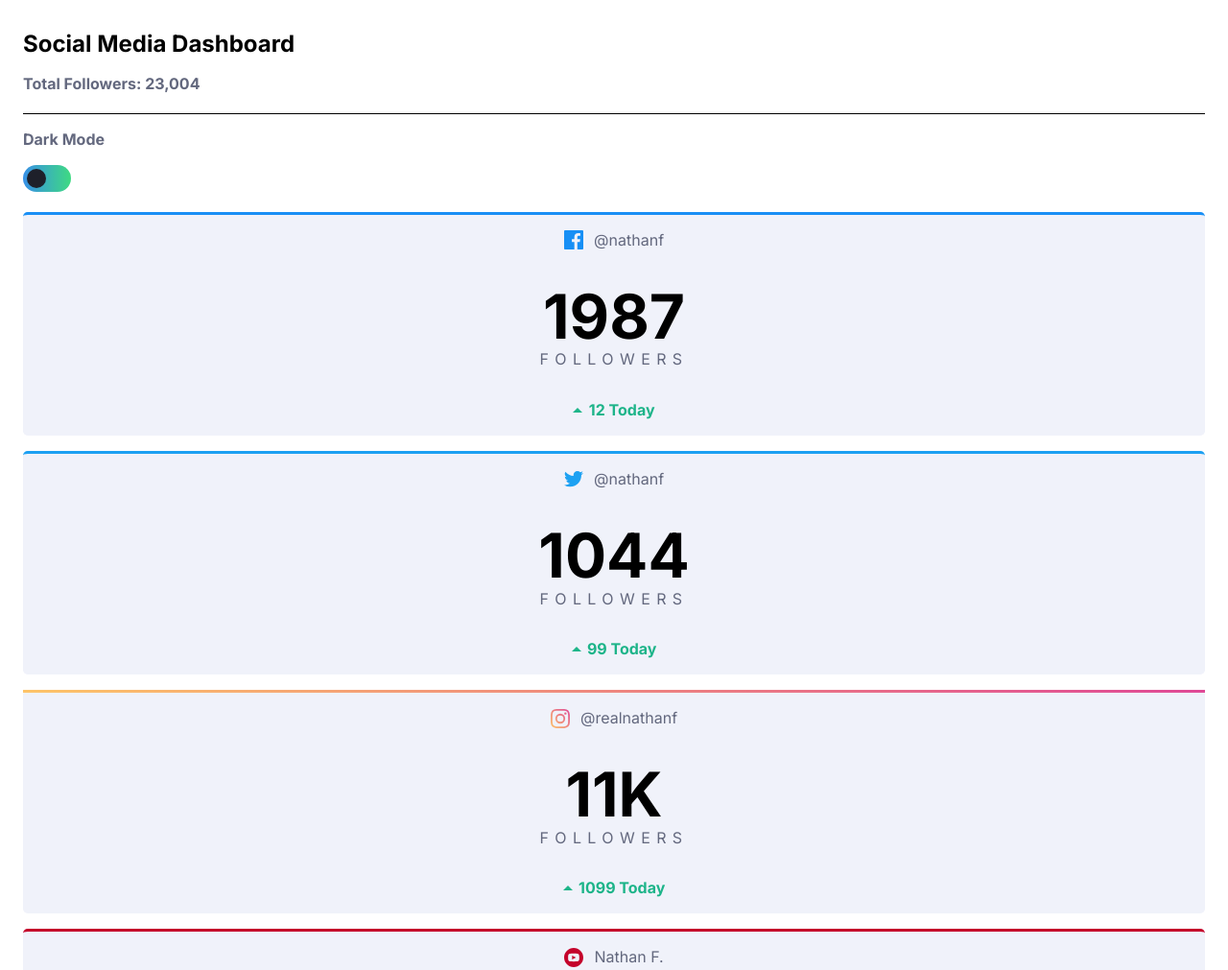
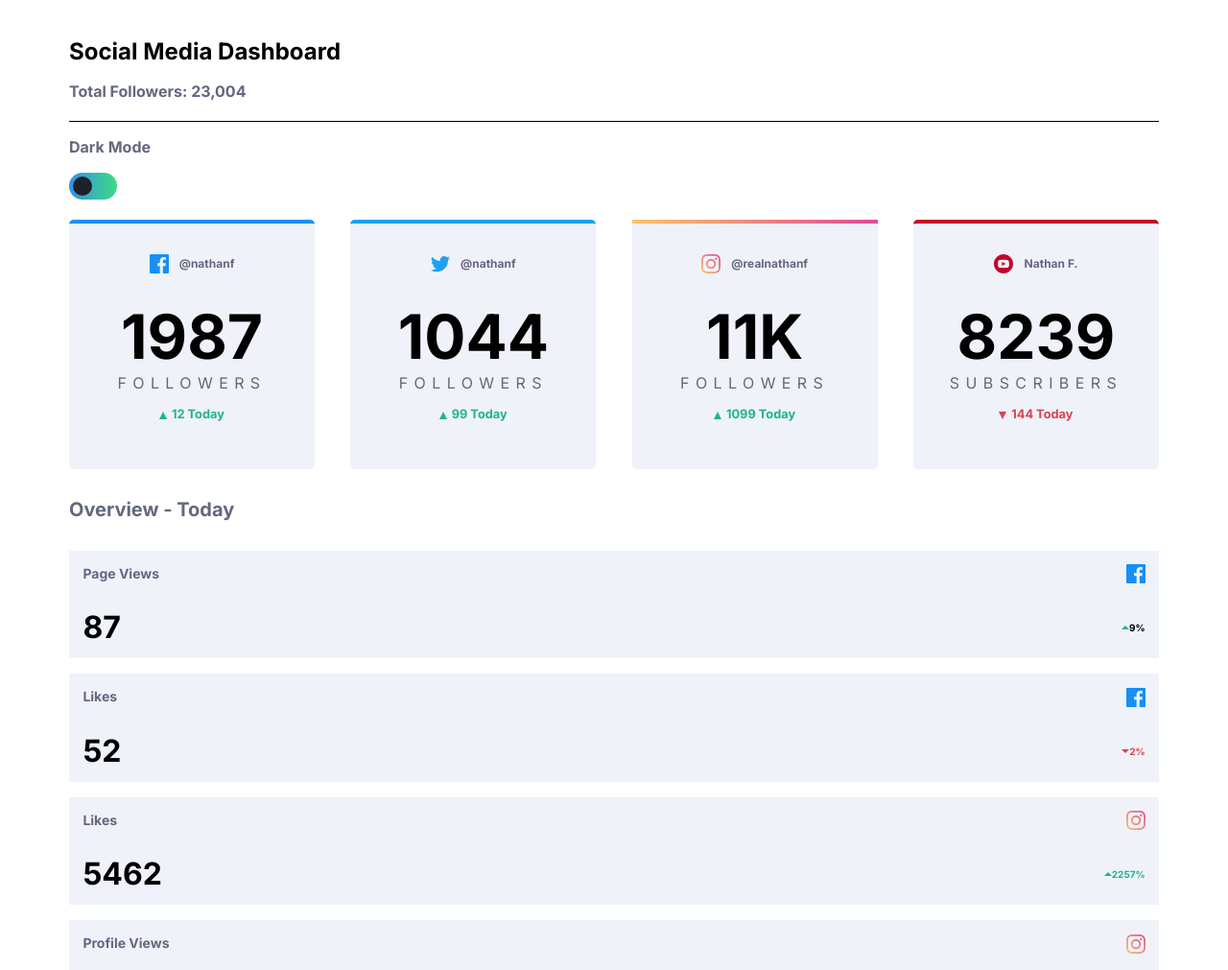
Before and after one commit to BradyCorps/landingpage, a plain HTML site: page index.html in a window 1280 px wide. Shown: the top 1011 px of the page at 96% size. Drawn offline with Linux system fonts and the light colour scheme.

Commit message:
Test Commit Dashboard V2

```diff
--- a/index.html
+++ b/index.html
@@ -35,57 +35,72 @@
 
   <br>
 
+
   <div class="container">
+    <div class="card card-facebook">
+      <div class="card-wrapper ">
 
-    <div class="card flex flex-jc-sb">
-      <div class="info info-facebook">
         <p class="username"><img src="/images/icon-facebook.svg" alt="FB">@nathanf</p>
-        <h1 class="number-follower">1987</h1>
+        <div class="card-total">
+          <h1>1987</h1>
           <p class="followers">Followers</p>
-        <div class="number-followers">
+        </div>
+        <div class="card-followers">
           <img src="/images/icon-up.svg" alt="up">
           <p class="rise">12 Today</p>
         </div>
+
       </div>
     </div>
 
+    <div class="card card-twitter">
+      <div class="card-wrapper">
 
-    <div class="card flex flex-jc-sb">
-      <div class="info info-twitter">
         <p class="username"><img src="/images/icon-twitter.svg" alt="TW">@nathanf</p>
-        <h1 class="number-follower">1044</h1>
+        <div class="card-total">
+          <h1>1044</h1>
           <p class="followers">Followers</p>
-        <div class="number-followers">
+        </div>
+        <div class="card-followers">
           <img src="/images/icon-up.svg" alt="up">
           <p class="rise">99 Today</p>
         </div>
+
       </div>
     </div>
 
+    <div class="card card-instagram">
+      <div class="card-wrapper">
 
-    <div class="card flex flex-jc-sb">
-      <div class="info info-instagram">
-        <p class="username"><img src="/images/icon-instagram.svg" alt="TW">@realnathanf</p>
-        <h1 class="number-follower">11K</h1>
+        <p class="username"><img src="/images/icon-instagram.svg" alt="IG">@realnathanf</p>
+        <div class="card-total">
+          <h1>11K</h1>
           <p class="followers">Followers</p>
-        <div class="number-followers">
+        </div>
+        <div class="card-followers">
           <img src="/images/icon-up.svg" alt="up">
           <p class="rise">1099 Today</p>
         </div>
+
       </div>
     </div>
 
+    <div class="card card-youtube">
+      <div class="card-wrapper">
 
-    <div class="card flex flex-jc-sb">
-      <div class="info info-youtube">
-        <p class="username"><img src="/images/icon-youtube.svg" alt="TW">Nathan F.</p>
-        <h1 class="number-follower">8239</h1>
-        <p class="followers">Followers</p>
-        <div class="number-followers">
-          <img src="/images/icon-down.svg" alt="up">
+        <p class="username"><img src="/images/icon-youtube.svg" alt="FB">Nathan F.</p>
+        <div class="card-total">
+          <h1>8239</h1>
+          <p class="followers">Subscribers</p>
+        </div>
+        <div class="card-followers">
+          <img src="/images/icon-down.svg" alt="down">
           <p class="down">144 Today</p>
         </div>
+
       </div>
+    </div>
+
   </div>
 
   <!-- OverView -->
@@ -104,7 +119,7 @@
 
       <div class="second-row">
         <h1 class="total">87</h1>
-          <p class="up"><img src="/images/icon-up.svg" alt="icon-up">9%</p>
+        <p class="rise"><img src="/images/icon-up.svg" alt="icon-up">9%</p>
       </div>
 
     </div>
@@ -221,7 +236,7 @@
 
     </div>
   </div>
-  </div>
+
 
 
 
--- a/scss/_card.scss
+++ b/scss/_card.scss
@@ -1,87 +1,96 @@
-.card {
-  justify-content: center;
-  align-items: center;
-  margin-bottom: 1rem;
-
-
+.container {
+  display: flex;
+  justify-content: space-between;
 }
 
-.info {
+.card {
+  width: 20vw;
+  height: 32vh;
   background: $grayblue-light;
-  width: 100%;
-  border-radius: .3rem;
-  display: flex;
-  flex-direction: column;
-  align-items: center;
-
+  border-radius: 0.3rem;
 
 
   &-facebook {
-    border-top: 0.2rem solid hsl(208, 92%, 53%);
+    border-top: 0.3rem solid hsl(208, 92%, 53%);
   }
 
   &-twitter {
-    border-top: 0.2rem solid hsl(203, 89%, 53%);
+    border-top: 0.3rem solid hsl(203, 89%, 53%);
   }
 
   &-instagram {
-    border-top: 0.2rem solid;
-    border-image-source: linear-gradient(to right, hsl(37, 97%, 70%), hsl(329, 70%, 58%));
-    border-image-slice: 1;
-
+    border-top: 0.3rem solid hsl(37, 97%, 70%);
+    border-image: linear-gradient(to right, hsl(37, 97%, 70%), hsl(329, 70%, 58%)) 1 stretch;
   }
 
   &-youtube {
-    border-top: 0.2rem solid hsl(348, 97%, 39%);
+    border-top: 0.3rem solid hsl(348, 97%, 39%);
   }
 
-  h1 {
-    font-size: 4rem;
-    margin-bottom: 0.5rem;
-  }
+  &-wrapper {
+    display: flex;
+    flex-flow: column wrap;
+    align-content: center;
+    justify-content: center;
 
-  p {
-    color: hsl(228, 12%, 44%);
+
+    .username {
+      margin-top: 2rem;
+      color: $grayblue-dark;
+      font-size: 12px;
+      font-weight: 700;
       display: flex;
       align-items: center;
-
+      justify-content: center;
 
       img {
         margin-right: 0.7rem;
       }
     }
-
-  .followers {
-    text-transform: uppercase;
-    letter-spacing: 0.4rem;
-    color: $grayblue-dark;
   }
 
+  &-total {
+    display: flex;
+    flex-direction: column;
+    justify-content: center;
+    align-items: center;
 
+
+    h1 {
+      font-size: 4rem;
+      margin-bottom: 0;
+      padding-bottom: 1.7rem;
     }
 
-.number-followers {
+    p {
+      font-size: 1rem;
+      margin: 0;
+      text-transform: uppercase;
+      color: $grayblue-dark;
+      letter-spacing: 0.4rem;
+    }
+  }
+
+  &-followers {
     display: flex;
-  flex-direction: row;
     align-items: center;
     justify-content: center;
+    font-size: 0.8rem;
+    font-weight: 700;
+    margin-bottom: 0;
 
     img {
-    margin-right: 0.4rem;
-    height: 5px;
-    width: 10px;
+      padding-right: 0.3rem;
+      height: 0.5rem;
+      width: 0.5rem;
     }
-
-
-  .rise {
-
-    font-weight: 700;
-    color: hsl(163, 72%, 41%);
   }
 
   .down {
-    font-weight: 700;
     color: hsl(356, 69%, 56%);
   }
 
+  .rise {
+    color: hsl(163, 72%, 41%);
   }
+}
--- a/scss/_globals.scss
+++ b/scss/_globals.scss
@@ -1,10 +1,3 @@
-html {
-  font-size: 100%;
-  box-sizing: border-box;
-  padding: 1rem;
-
-}
-
 .light {
   background: $white;
 }
@@ -13,15 +6,11 @@ html {
   background: $vdb-bg;
 }
 
-*,
-*::before,
-*::after {
-  box-sizing: inherit;
-}
 
 body {
   font-family: 'Inter', sans-serif;
   line-height: 1.3rem;
+  padding: 1rem 4rem 1rem 4rem;
 
 }
 
```
Also changed, not shown: dist/css/style.css. Lines whose indentation alone changed are shown as unchanged.
